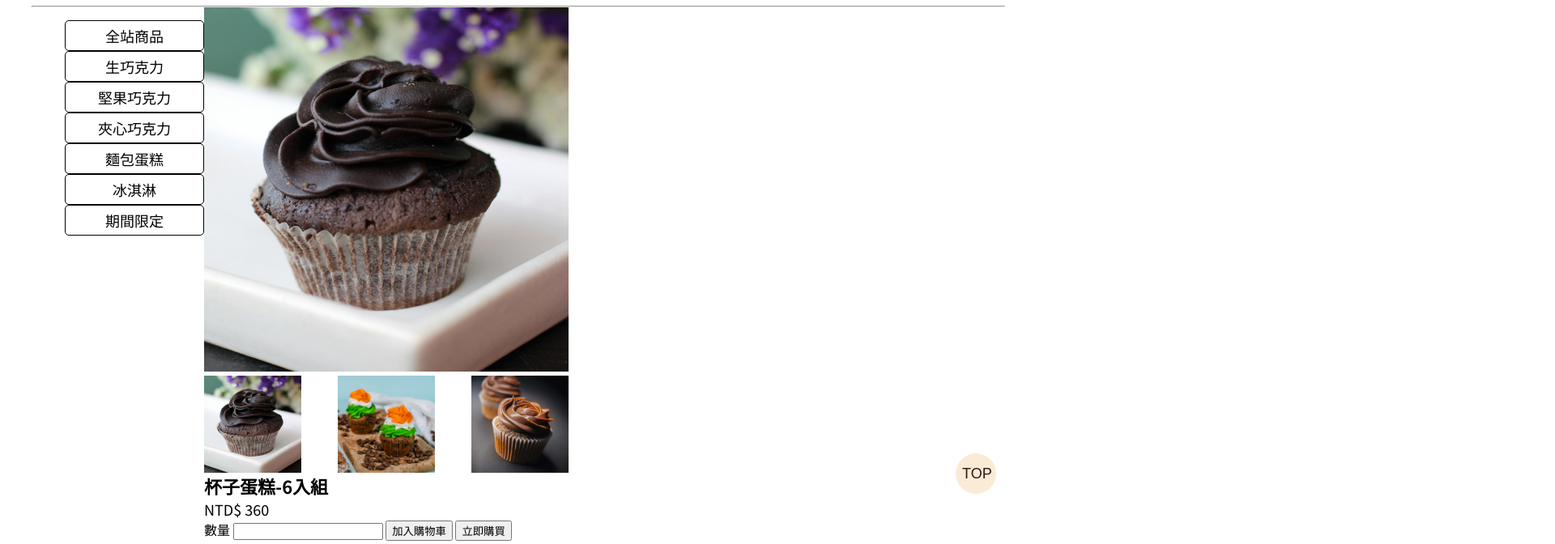
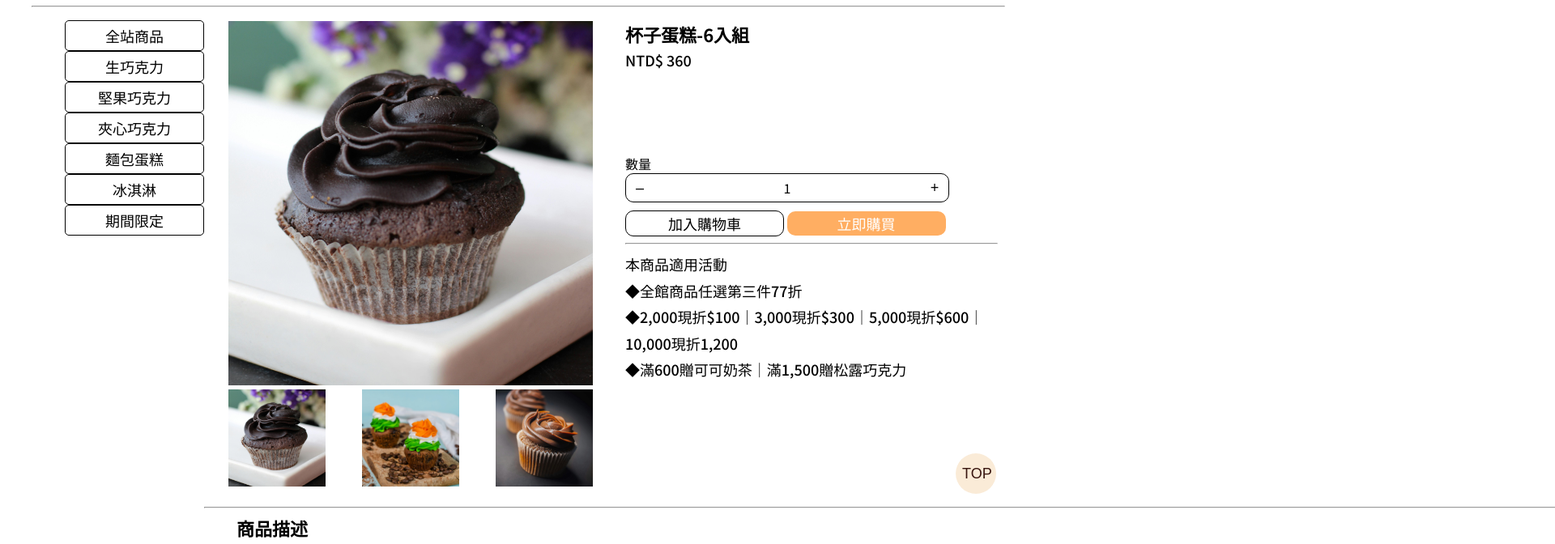
Before and after one commit to WQH-Qing/ChocoParadise, a plain HTML site: page 6_shopping.html in a window 1280 px wide. Shown: the part 120-792 px from the top of the page at 81% size, 1920 px wide, since content can reach past the window. Drawn offline with Linux system fonts and the light colour scheme.

Commit message:
修6_shopping

```diff
--- a/6_shopping.html
+++ b/6_shopping.html
@@ -54,7 +54,8 @@
     <hr style="width: 1200px;margin: auto;">
 <!-- 上面為選單 -->
 <main>
-    <!-- 右邊選單 -->
+    <!-- 左邊選單 -->
+     <div class="left">
         <div class="list">
             <ul class="product">
                 <li><a href="#">全站商品</a></li>
@@ -66,7 +67,9 @@
                 <li><a href="#">期間限定</a></li>
             </ul>
         </div>
-    <!-- 左邊商品 -->
+    </div>
+    <!-- 右邊商品 -->
+     <div class="right">
         <div class="wrapProduct">
             <div class="photo">
                 <img src="./imgFinal/cupcake1.jpg"  class="mainPhoto">
@@ -77,19 +80,60 @@
                 </div>
             </div>
             <div class="order">
+                <div class="orderText">
                     <h2>杯子蛋糕-6入組</h2>
                     <p>NTD$ 360</p>
+                </div>
 
                 <label for="num">數量</label>
-            <input type="number" min="0" >
+                <div class="buyProject">
+                    <div class="btnNum">
+                        <button class="removeNumber">–</button>
+                        <span class="num">1</span>
+                        <button class="addNumber">+</button>
+                    </div>
+                    <div class="btnSbmt">
                         <button type="submit" class="cart">加入購物車</button>
                         <button type="submit" class="buy">立即購買</button>
+                    </div>
+                </div>
 
+                <hr>
                 <p>
                     本商品適用活動<br>
                     ◆全館商品任選第三件77折<br>
                     ◆2,000現折$100｜3,000現折$300｜5,000現折$600｜10,000現折1,200 <br>
                     ◆滿600贈可可奶茶｜滿1,500贈松露巧克力<br>
+                </p>
+            </div>
+        </div>
+        <!-- 右下面商品介紹 -->
+        <div class="features">
+            <hr>
+            <h2>商品描述</h2>
+            <p>
+                ### 甜蜜的小驚喜：杯子蛋糕的美味旅程
+
+                在忙碌的生活中，有時候我們都需要一點小確幸，來為平淡的日子增添色彩。而這份色彩，正是來自我們精緻可口的杯子蛋糕！不論是與朋友共享，還是獨自享受，這些小小的甜點都能瞬間帶來幸福的感覺。
+
+
+                **精緻的外觀，完美的呈現**
+
+                除了口味，我們的杯子蛋糕在外觀上也絕對不馬虎。每款蛋糕都由專業烘焙師精心裝飾，色彩繽紛的糖霜和新鮮的水果裝飾，不僅讓人垂涎欲滴，更是拍照打卡的最佳選擇。無論是生日派對、婚禮還是公司慶祝，我們的杯子蛋糕都能成為現場的焦點，為你的活動增添無限光彩。
+
+                **新鮮製作，健康安心**
+
+                我們深知，食品的品質對顧客來說至關重要。因此，每天的杯子蛋糕都是在最優質的食材下新鮮製作，並不添加任何防腐劑，保證每一口都充滿自然的美味。我們選用當季的新鮮食材，並以精心的烘焙技術，讓你不僅能享受甜點的美味，更能感受到健康的選擇。
+
+                **甜蜜的驚喜，送給愛的人**
+
+                想要表達心意嗎？我們的杯子蛋糕也是送禮的最佳選擇！無論是生日、節日或是任何值得慶祝的日子，精美的杯子蛋糕都能為你的祝福增添一份甜蜜。在包裝上，我們也同樣用心，讓每一份蛋糕都能成為獨特的禮物，傳遞你的心意。
+
+                **用心製作，讓每一口都是幸福**
+
+                我們的使命，就是讓每一位顧客都能在品嚐我們的杯子蛋糕時，感受到滿滿的幸福。我們相信，甜點不僅是食物，更是情感的寄託，是生活中小小的儀式感。無論是慶祝成功，還是安慰心情，一份美味的杯子蛋糕都能成為最好的陪伴。
+
+                現在就來體驗這份甜蜜吧！我們期待著用心製作的杯子蛋糕，為你的每一天帶來無限的美好與幸福！
             </p>
         </div>
      </div>
--- a/css/6_shopping.css
+++ b/css/6_shopping.css
@@ -31,5 +31,77 @@ div.miniPhoto{
     width: 450px;
     display: flex;
     justify-content: space-between;
+}
+.wrapProduct{
+    width: 950px;
+    display: flex;
+    padding: 17px 30px;
+}
 
+.order{
+    padding-left: 40px;
+    max-width: 950px;
 }
+.orderText{
+    margin-bottom: 100px;
+}
+
+.order p{
+    font-weight: 500;
+    line-height: 1.8em;
+}
+.label{
+    font-size: 18px;
+}
+.buyProject{
+    width: 400px;
+}
+div.btnNum{
+    border: 1px solid black;
+    border-radius: 10px;
+    padding: 5px;
+    margin-bottom: 10px;
+    display: flex;
+    justify-content: space-between;
+}
+.btnNum button{
+    width: 24px;
+    height: 24px;
+    text-align: center;
+    line-height: 18px;
+    border-radius: 30%;
+    font-size: 18px;
+    cursor: pointer;
+    /* border: 2px solid #bcbcbc; */
+    border: none;
+    background-color: white;
+}
+.btnNum button:hover{
+    color: rgb(255, 0, 0);
+    /* border: 2px solid brown; */
+    border: none;
+}
+div.btnSbmt button{
+    padding: 2px 20px;
+    border-radius: 10px;
+    font-size: 18px;
+    cursor:pointer;
+    border: 1px solid black;
+    width: 49%;
+}
+div.btnSbmt .cart{
+    background-color: white;
+}
+div.btnSbmt .buy{
+    background-color: rgb(255, 174, 98);
+    border: rgb(255, 174, 98);;
+    color: white;
+}
+
+
+.features h2{
+padding-left: 40px;
+}
+.features p{
+    white-space: pre;
+}
```
Also changed, not shown: 常見問題.txt (added). Lines whose indentation alone changed are shown as unchanged.
